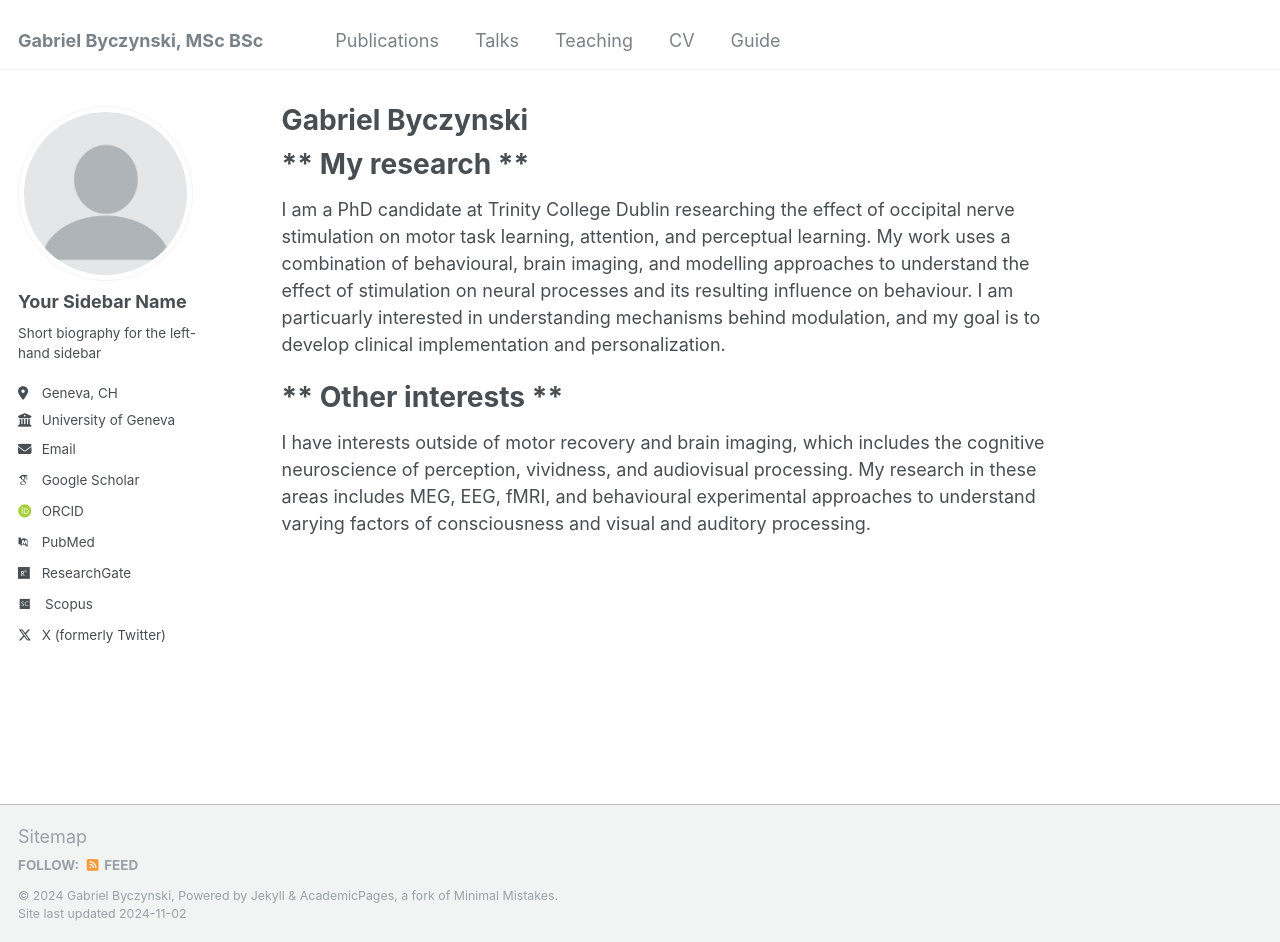
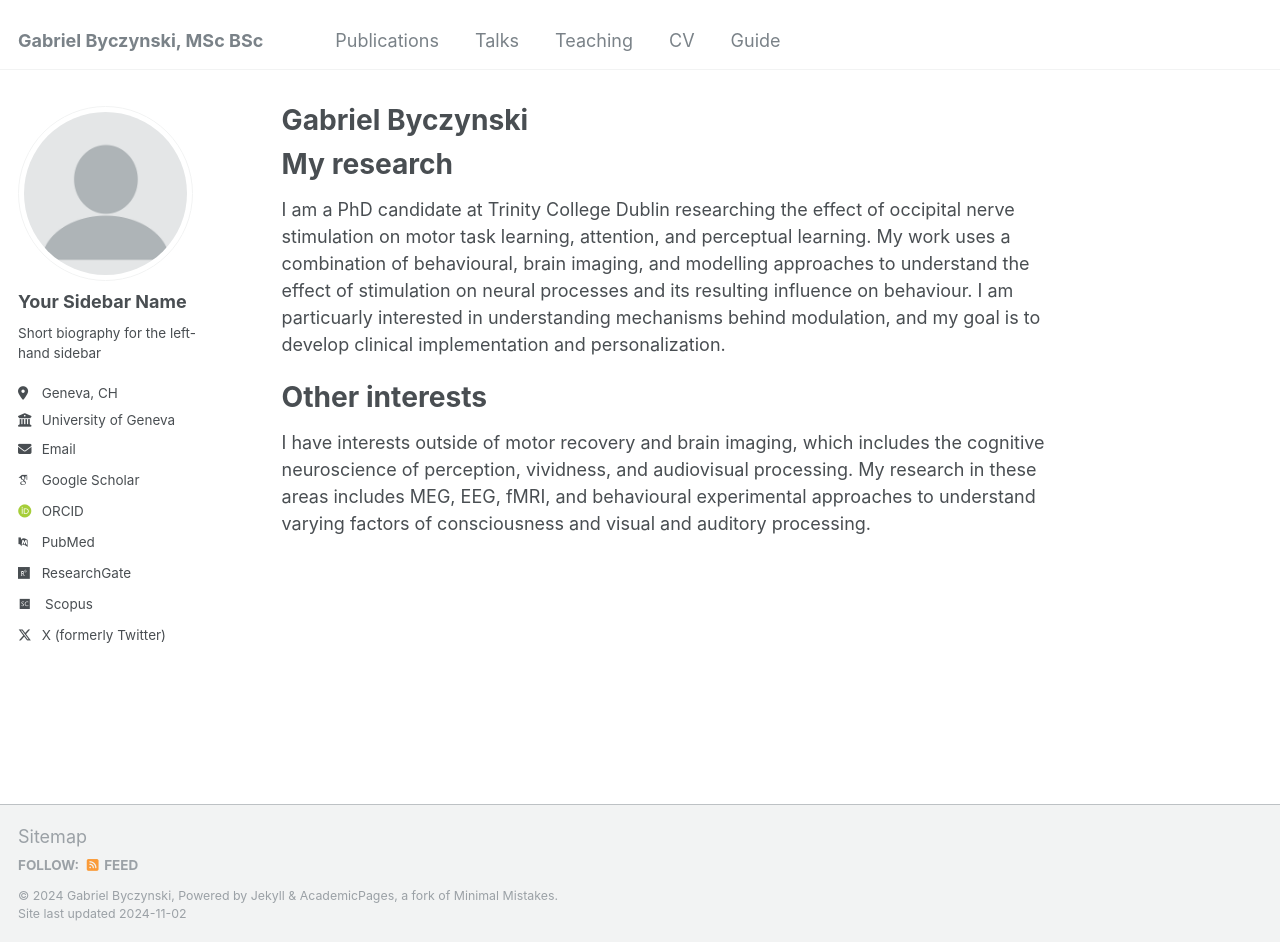
Before and after one commit to gabebyczynski/gabebyczynski.github.io, a Jekyll site: the page built from _pages/about.md, in a window 1280 px wide and 942 px high. Built offline with Jekyll 4.4.1, drawn with Linux system fonts in a browser that asks for light colours; some web fonts are replaced; a file with an impossible date is left out.

```diff
--- a/_pages/about.md
+++ b/_pages/about.md
@@ -7,11 +7,11 @@ redirect_from:
   - /about.html
 ---
 
-** My research **
+My research
 ======
 I am a PhD candidate at Trinity College Dublin researching the effect of occipital nerve stimulation on motor task learning, attention, and perceptual learning. My work uses a combination of behavioural, brain imaging, and modelling approaches to understand the effect of stimulation on neural processes and its resulting influence on behaviour. I am particuarly interested in understanding mechanisms behind modulation, and my goal is to develop clinical implementation and personalization.
 
 
-** Other interests **
+Other interests
 ======
 I have interests outside of motor recovery and brain imaging, which includes the cognitive neuroscience of perception, vividness, and audiovisual processing. My research in these areas includes MEG, EEG, fMRI, and behavioural experimental approaches to understand varying factors of consciousness and visual and auditory processing.
```
